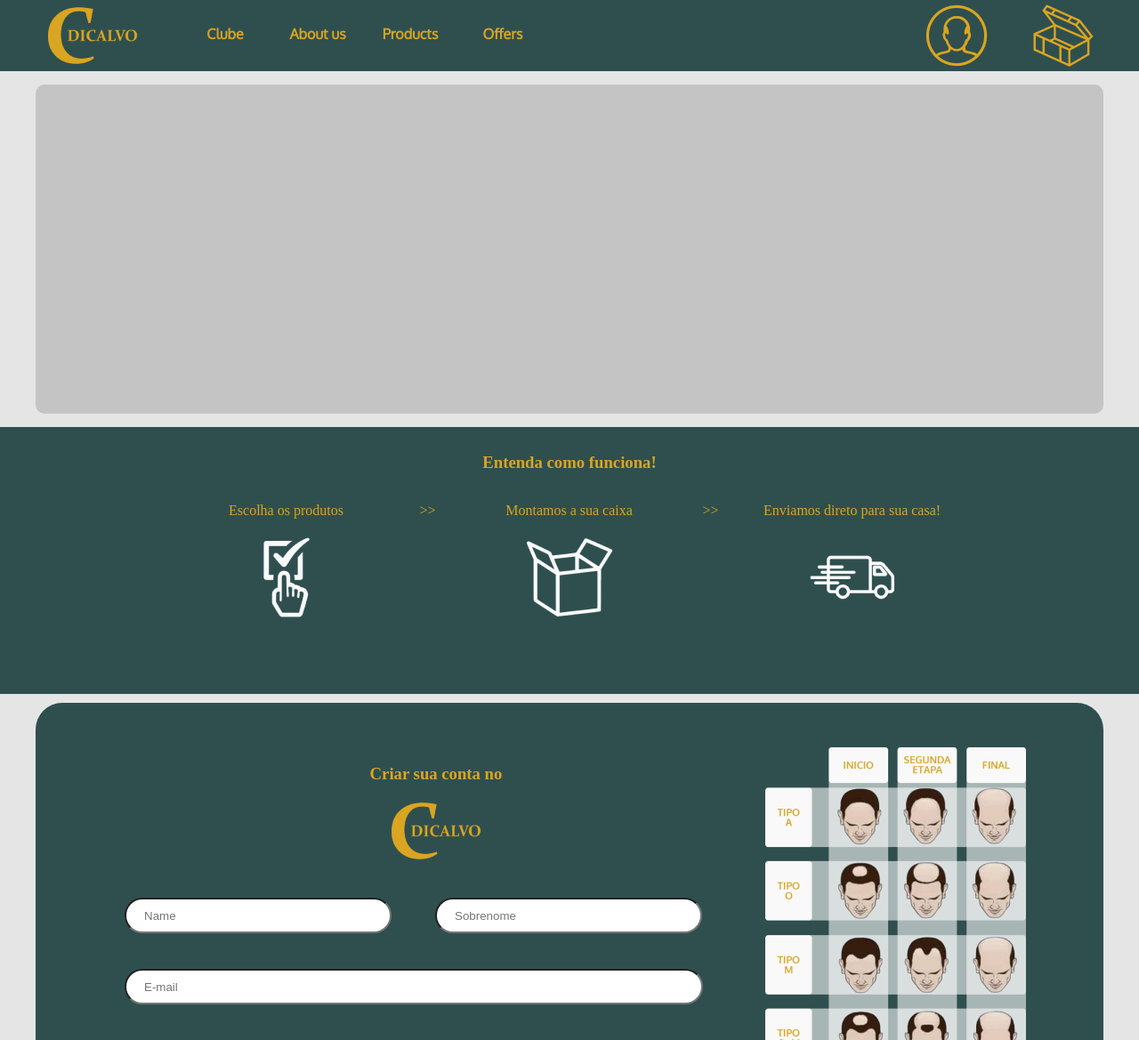
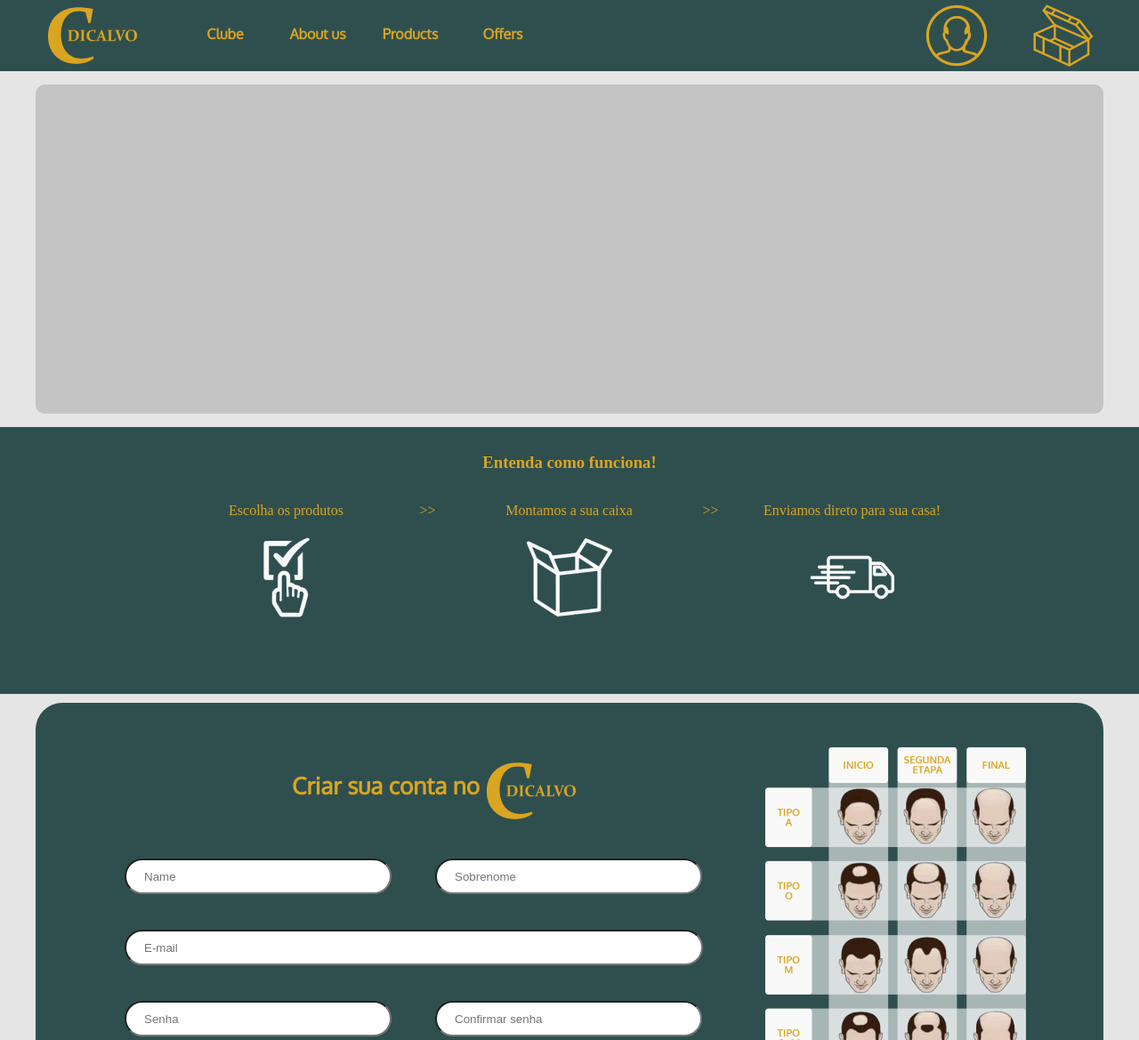
Before and after one commit to rodrigolfranca/C-Dicalvo, a website: page frontend/src/index.html in a window 1280 px wide. Shown: the top 1169 px of the page at 89% size. Drawn offline with Linux system fonts and the light colour scheme.

Commit message:
detalhes

```diff
--- a/frontend/src/index.html
+++ b/frontend/src/index.html
@@ -45,7 +45,7 @@
                 <div id="formCad">
                     <header id="inviteCad">
                         <h3>Criar sua conta no</h3>
-                        <img src="./assets/logo-header.png" />
+                        <img id="logoCad" src="./assets/logo-header.png" />
                     </header>
                     <input type="text" class="inputCad" id="name" placeholder="Name" />
                     <input type="text" class="inputCad" id="superName" placeholder="Sobrenome" />
--- a/frontend/src/style.css
+++ b/frontend/src/style.css
@@ -112,8 +112,15 @@
 }
     #inviteCad {
         text-align: center;
-
     }
+        #inviteCad h3{
+            display: inline-block;
+            font-family: 'Oxygen', sans-serif;
+            font-size: 26px;
+        }
+        #logoCad {
+            vertical-align: middle;
+        }
     #formCad {
         width: 700px;
         height: 360px
```
